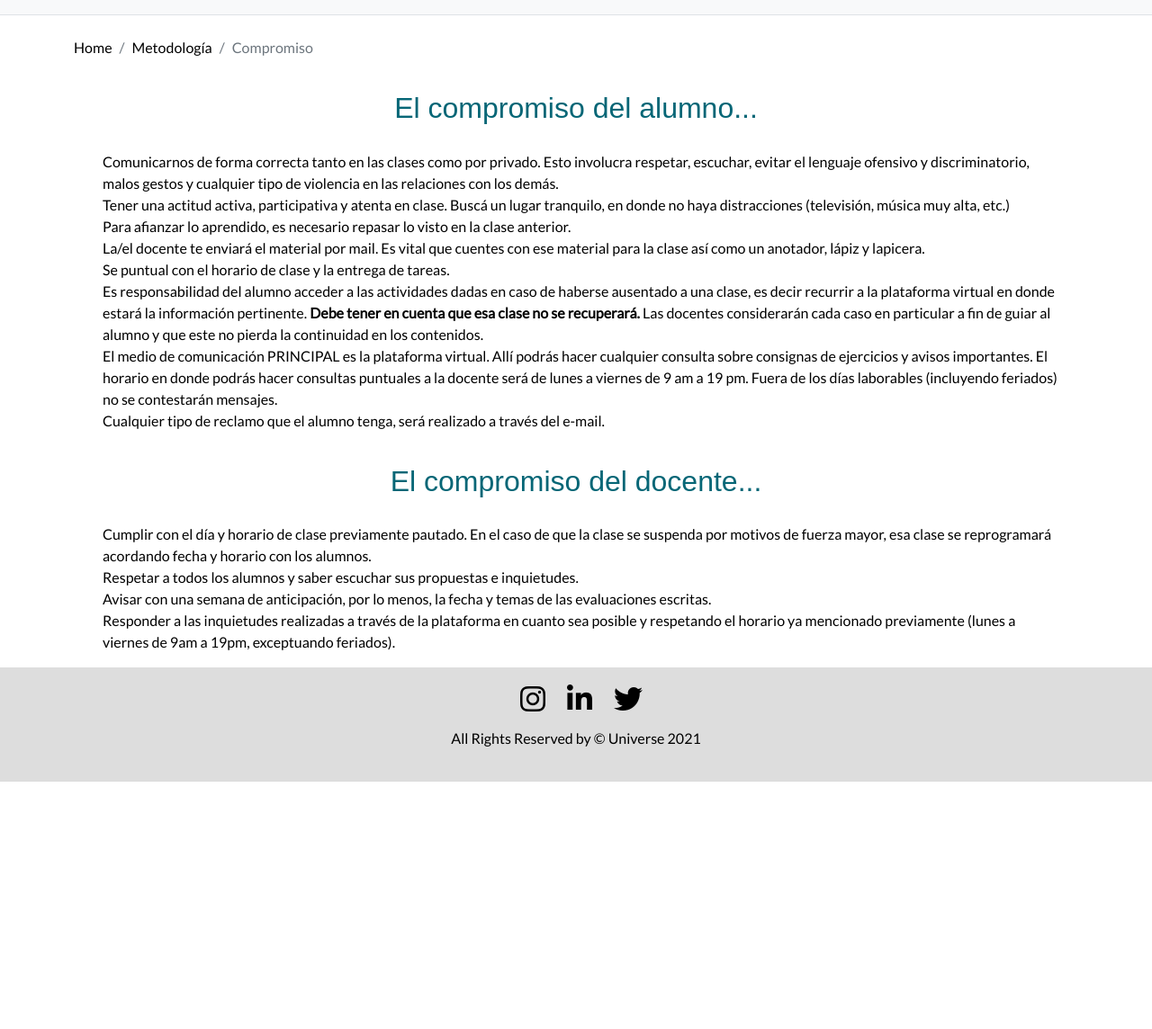
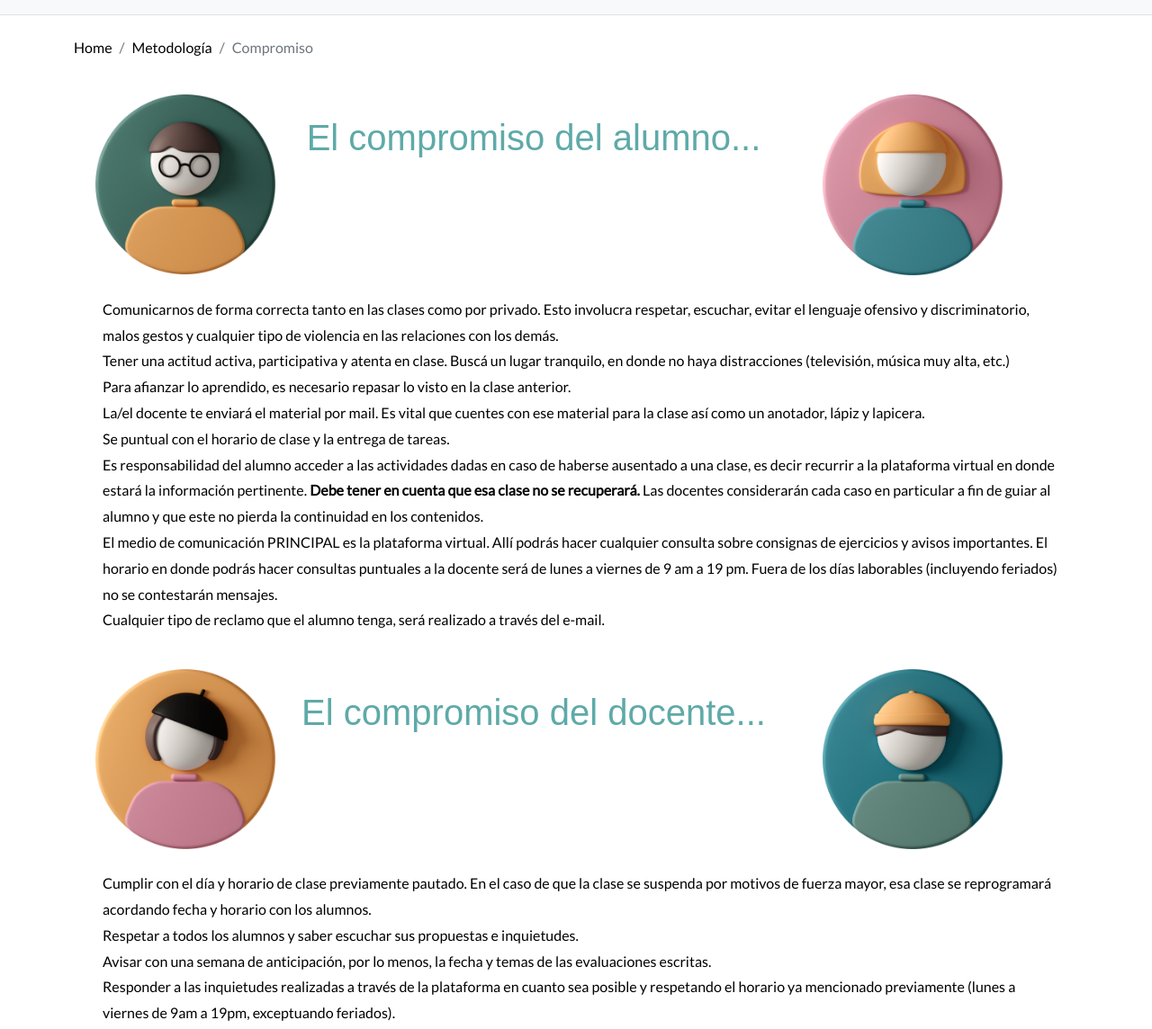
Before and after one commit to FlorcitaHnatiuk/mi_proyecto, a website: page pages/compromiso.html in a window 1280 px wide. Shown: the part 104-1248 px from the top of the page at 90% size. Before the commit the page ends 973 px from the top, so only its background shows below. Drawn offline with nearby package versions, Linux system fonts and the light colour scheme; a web font is replaced by a local one.

Commit message:
modificaciones en compromiso.html y medias queries

```diff
--- a/pages/compromiso.html
+++ b/pages/compromiso.html
@@ -67,7 +67,11 @@
         </nav>
 
         <section class="row compromiso">
-            <h2 class="text-center">El compromiso del alumno...</h2>
+
+                <div class="col-12 col-lg-2 m-4 avatar4"><img src="../images/avatar4.png" alt="" width="200"></div>
+                <div class="col-12 col-lg-6 mt-5"><h1 class="text-center">El compromiso del alumno...</h1></div>
+                <div class="col-12 col-lg-2 m-4 avatar1"><img src="../images/avatar1.png" alt="" width="200"></div>
+
             <div class="col-12">
                 <ul>
                     <li>Comunicarnos de forma correcta tanto en las clases como por privado. Esto involucra respetar,
@@ -99,7 +103,10 @@
 
             <!-- COMPROMISO DOCENTE -->
 
-            <h2 class="text-center">El compromiso del docente...</h2>
+            <div class="col-12 col-lg-2 m-4 avatar2"><img src="../images/avatar2.png" alt="" width="200"></div>
+            <div class="col-12 col-lg-6 mt-5"><h1 class="text-center">El compromiso del docente...</h1></div>
+            <div class="col-12 col-lg-2 m-4 avatar3"><img src="../images/avatar3.png" alt="" width="200"></div>
+
             <div>
                 <ul>
                     <li>Cumplir con el día y horario de clase previamente pautado. En el caso de que la clase se
--- a/scss/_compromiso.scss
+++ b/scss/_compromiso.scss
@@ -14,6 +14,7 @@
 
         li {
             @include lis;
+            line-height: 1.8rem;
         }
 
     }
--- a/scss/_medias.scss
+++ b/scss/_medias.scss
@@ -1,6 +1,10 @@
 @import "tipografias";
 
 @media (max-width: 768px) {
+
+    .avatar2, .avatar4 {
+        display: none;
+    }
 
     body {
         text-align: center;
@@ -64,6 +68,10 @@
 }
 
 @media only screen and (max-width:599px) {
+
+    .avatar2, .avatar4 {
+        display: none;
+    }
 
     .boy {
         display: none;
```
Also changed, not shown: css/styles.css, images/avatar1.png (added), images/avatar2.png (added), images/avatar3.png (added), images/avatar4.png (added).
